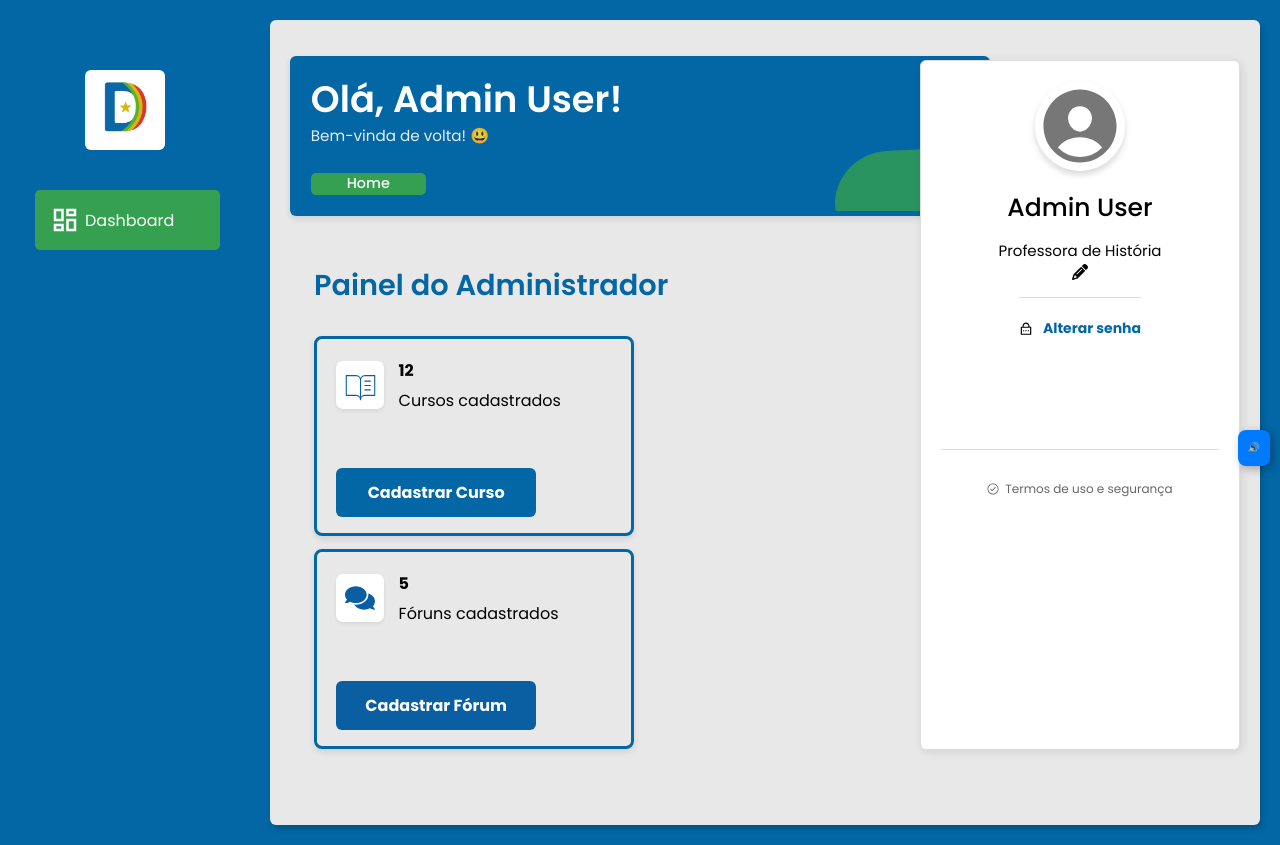
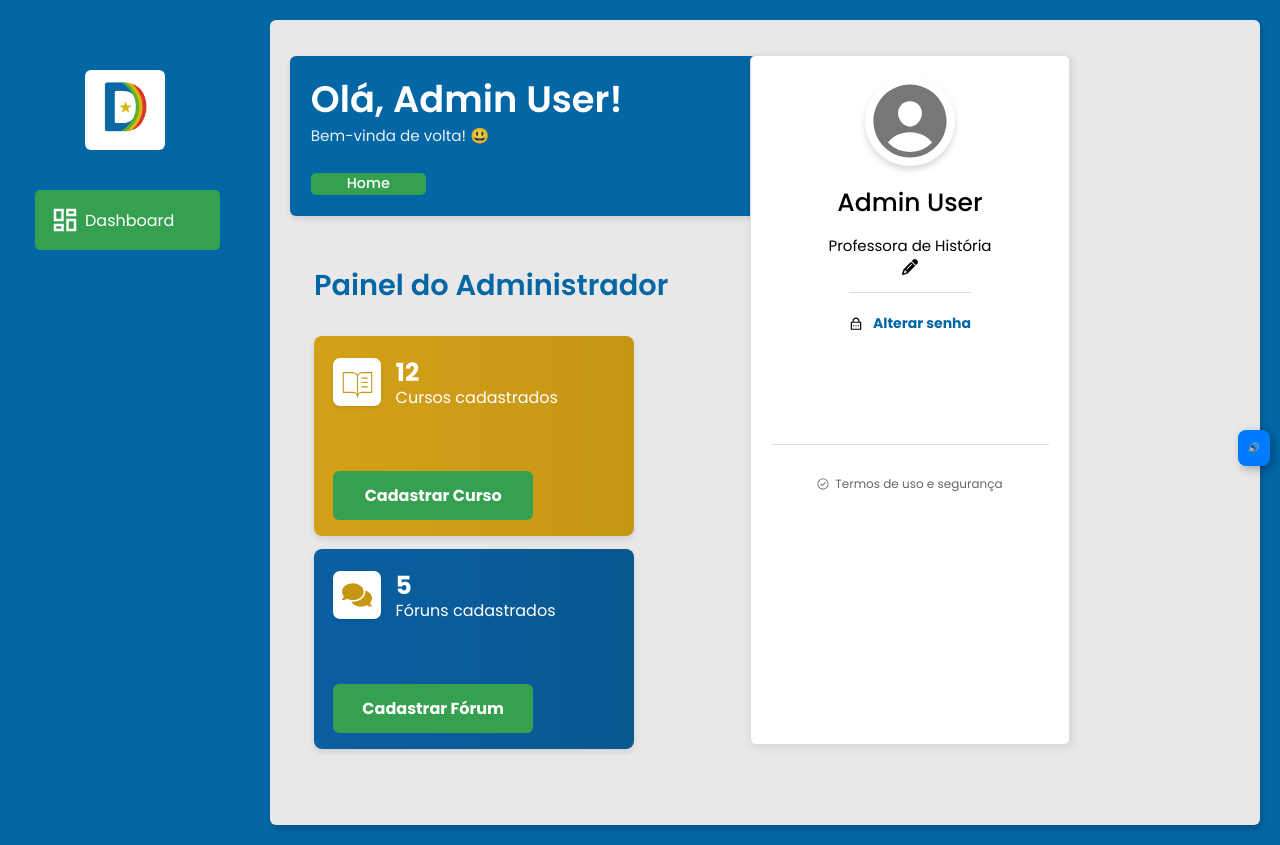
Before and after one commit to MiTabosa/Projeto-Desbrave, a React (Vite) app: page /dashboardAdmin in a window 1280 px wide. Built offline with nearby package versions, Linux system fonts and the light colour scheme.

Commit message:
Atualização css forum

```diff
--- a/src/components/Card/Card.jsx
+++ b/src/components/Card/Card.jsx
@@ -7,9 +7,12 @@ const Card = ({ title, description, image, extraClass, buttonText, link, icon: I
   const navigate = useNavigate();
 
   const handleNavigate = () => {
-    navigate(link);
+    if (layout === "layout1") {
+      navigate(link);
+    } else if (layout === "layout2") {
+      window.open(link, "_blank");
+    }
   };
-
 
   return (
     <div className={`card ${extraClass} ${layout}`} style={{ border: `3px solid ${borderColor}` }}>
--- a/src/components/CardPerfil/CardPerfil.css
+++ b/src/components/CardPerfil/CardPerfil.css
@@ -100,6 +100,13 @@
   gap: 6px;
   margin-top: 20px;
 }
+/* revisar */
+@media (min-width: 1200px) {
+  .container-perfil {
+    right: 170px;
+    margin-top: 15px;
+  }
+}
 
  @media (max-width: 768px) {
   .container-perfil {
--- a/src/components/Forum/ForumCard.jsx
+++ b/src/components/Forum/ForumCard.jsx
@@ -15,7 +15,7 @@ const ForumCard = ({ filtroAtual }) => {
     switch(categoria) {
       case 'Cultura': return '#0367A5';
       case 'Tecnologia': return '#2E8B57';
-      case 'Cidadania Digital': return '#FF8C00';
+      case 'Cidadania Digital': return '#c69715';
       default: return '#0367A5';
     }
   };
--- a/src/pages/Dashboard/Dashboard.css
+++ b/src/pages/Dashboard/Dashboard.css
@@ -215,6 +215,7 @@
   align-items: center;
 }
 
+
 @media (max-width: 768px) {
   .cabecalho-painel {
     display: none;
--- a/src/pages/DashboardAdmin/DashboardAdmin.css
+++ b/src/pages/DashboardAdmin/DashboardAdmin.css
@@ -115,11 +115,11 @@
 }
 
 .admin-card-cursos {
-  border: 3px solid #0367a5;
+  background: linear-gradient(to right, #d4a017, #c69715);
 }
 
 .admin-card-foruns {
-  border: 3px solid #0367a5;
+  background: linear-gradient(to right, #0a5fa3, #08578f);
 }
 
 .admin-card-content {
@@ -147,16 +147,19 @@
   gap: 0.3rem;
 }
 
-.admin-card-text p {
-  margin: 0;
-  color: #000000;
-  font-size: 1rem;
+.texto-card-adm{
+  font-size: 16px;
+  font-weight: normal;
+  color: #ffffff;
 }
 
 .admin-card-number {
-  font-size: 2.3rem;
+  font-size: 25px;
   font-weight: bold;
-  color: #000000;
+  margin: 0;
+  color: white;
+  line-height: 15px;
+  margin-top: 10px;
 }
 
 .admin-buttons {
--- a/src/pages/DashboardAdmin/DashboardAdmin.jsx
+++ b/src/pages/DashboardAdmin/DashboardAdmin.jsx
@@ -59,17 +59,17 @@ const DashboardAdmin = () => {
             <div className="admin-card admin-card-cursos">
               <div className="admin-card-content">
                 <div className="admin-card-icon">
-                  <PiBookOpenTextThin size={35} color="#0A5FA3" />
+                  <PiBookOpenTextThin size={35} color="#c69715" />
                 </div>
                 <div className="admin-card-text">
                   <p className="admin-card-number">{numCursos}</p>
-                  <p>Cursos cadastrados</p>
+                  <p className="texto-card-adm">Cursos cadastrados</p>
                 </div>
               </div>
               <div className="admin-buttons">
                 <Button
                   text="Cadastrar Curso"
-                  color="#0367A5"
+                  color=" #35A150"
                   size={isMobile ? "small" : "medium"}
                   onClick={() => navigate("/gestaoCursos")}
                 />
@@ -78,17 +78,17 @@ const DashboardAdmin = () => {
             <div className="admin-card admin-card-foruns">
               <div className="admin-card-content">
                 <div className="admin-card-icon">
-                  <FaComments size={30} color="#0A5FA3" />
+                  <FaComments size={30} color="#c69715" />
                 </div>
                 <div className="admin-card-text">
                   <p className="admin-card-number">{numForuns}</p>
-                  <p>Fóruns cadastrados</p>
+                  <p className="texto-card-adm">Fóruns cadastrados</p>
                 </div>
               </div>
               <div className="admin-buttons">
                 <Button
                   text="Cadastrar Fórum"
-                  color="#0A5FA3"
+                  color=" #35A150"
                   size={isMobile ? "small" : "medium"}
                   onClick={() => navigate("/gestaoForum")}
                 />
```
Also changed, not shown: public/index.html (added, +14 -0 lines), public/desbrave-icon-512x512 copy.png (added).
